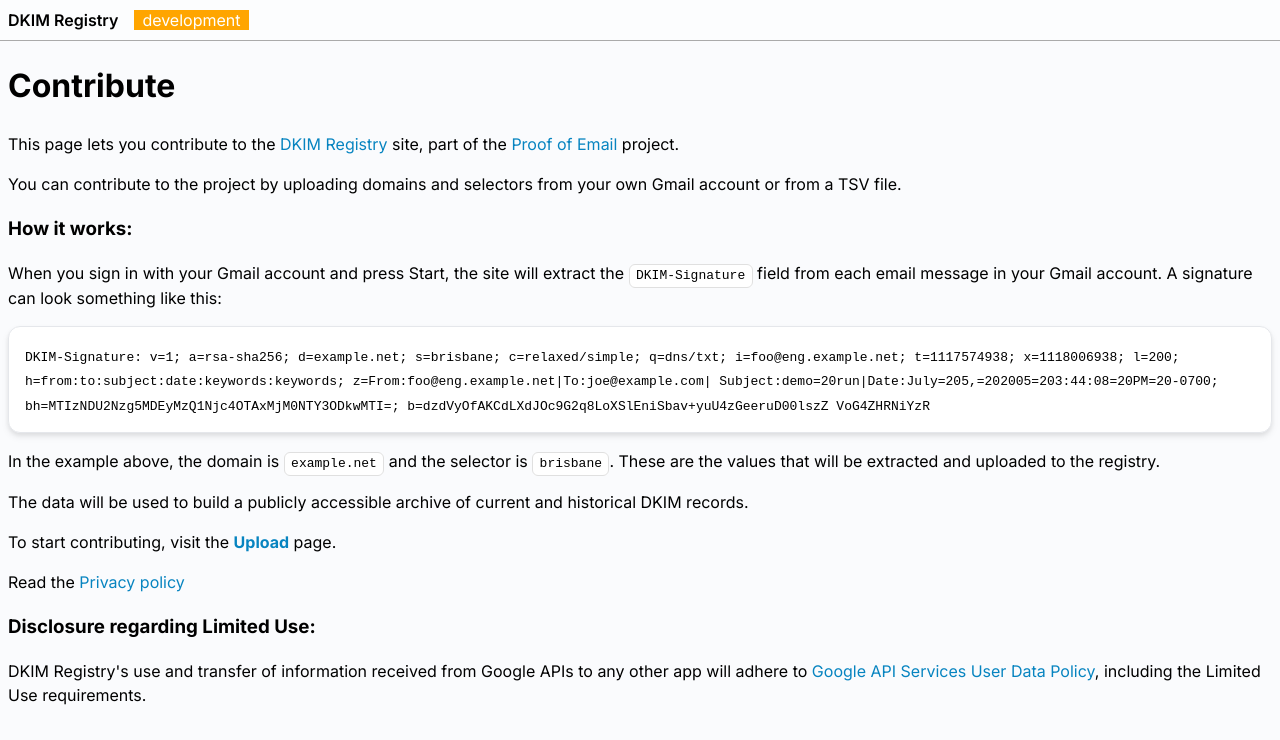
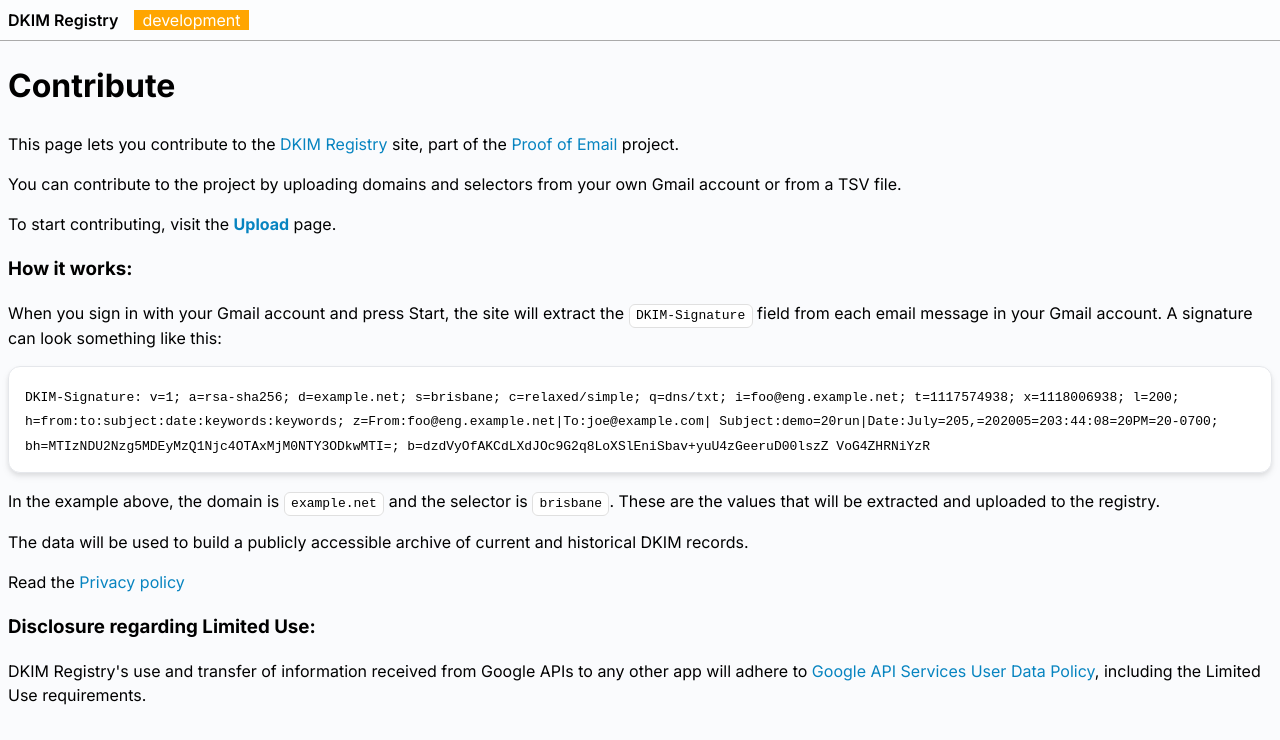
Before and after one commit to zkemail/archive.prove.email, a Next.js app in the folder dkim-lookup-app/: page /contribute in a window 1280 px wide. Shown: the top 740 px of the page. Built offline with nearby package versions, Linux system fonts and the light colour scheme.

Commit message:
small fix of README, user instrucions

```diff
--- a/dkim-lookup-app/src/app/contribute/page.tsx
+++ b/dkim-lookup-app/src/app/contribute/page.tsx
@@ -13,6 +13,9 @@
 			</p>
 			<p>
 				You can contribute to the project by uploading domains and selectors from your own Gmail account or from a TSV file.
+			</p>
+			<p>
+				To start contributing, visit the <strong><a href="upload">Upload</a></strong> page.
 			</p>
 			<h3>
 				How it works:
@@ -43,9 +46,6 @@
 				The data will be used to build a publicly accessible archive of current and historical DKIM records.
 			</p>
 			<p>
-				To start contributing, visit the <strong><a href="upload">Upload</a></strong> page.
-			</p>
-			<p>
 				Read the <a href="privacy-policy">Privacy policy</a>
 			</p>
 			<h3>
```
Also changed, not shown: 1 other file (tests, documents, lock files or other folders).
